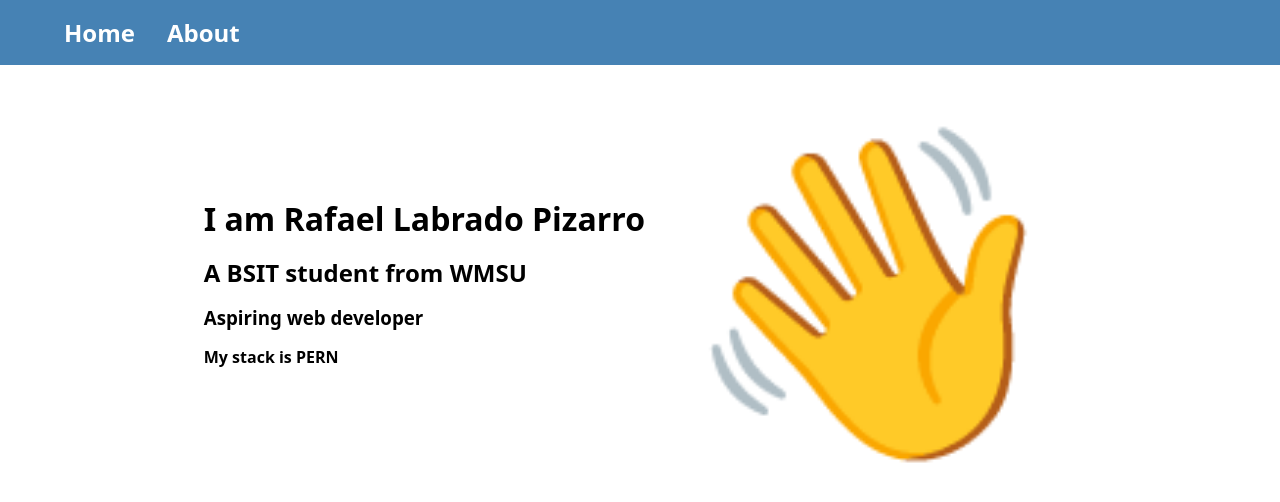
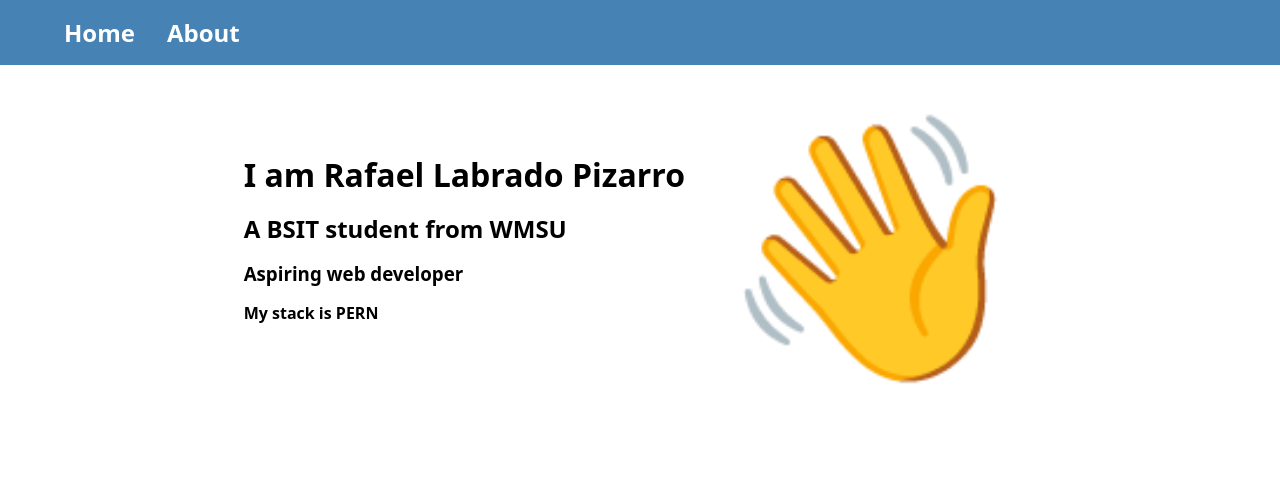
Before and after one commit to Elrapiz/hero-act, a React (Vite) app: page /about in a window 1280 px wide. Shown: the top 502 px of the page. Built offline with nearby package versions, Linux system fonts and the light colour scheme.

Commit message:
update size

```diff
--- a/src/css/About.css
+++ b/src/css/About.css
@@ -18,5 +18,5 @@
 }
 
 .wave-icon {
-  font-size: 20rem;
+  font-size: 16rem;
 }
```
